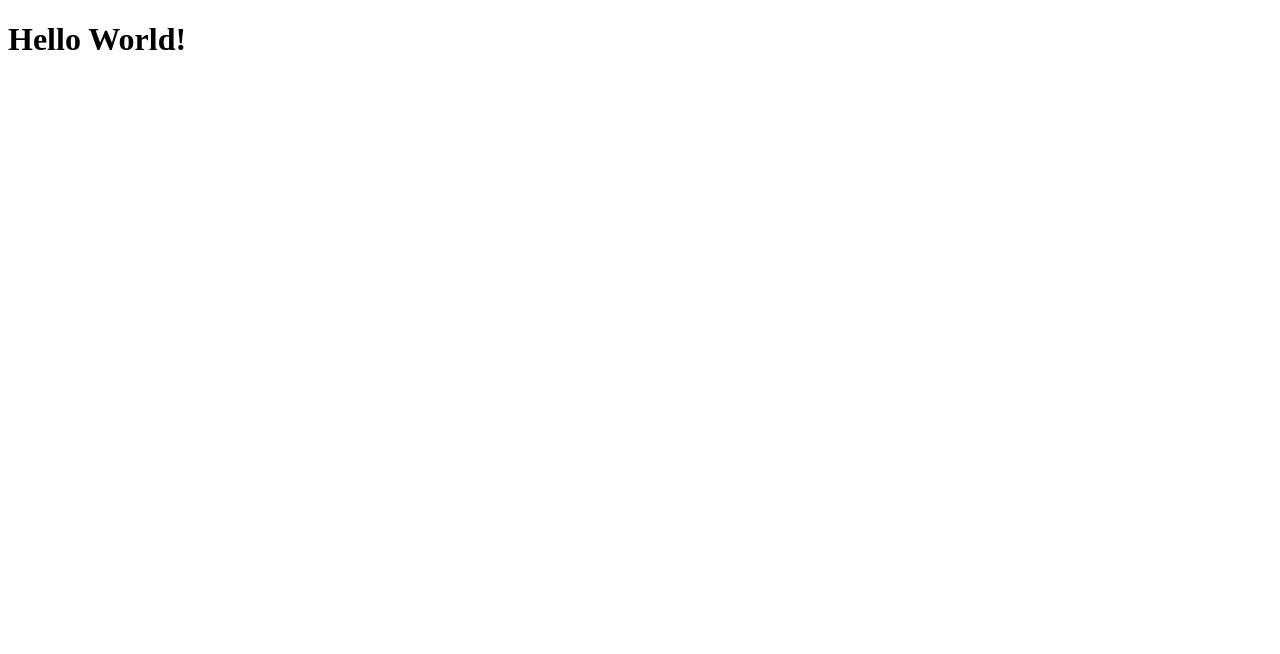
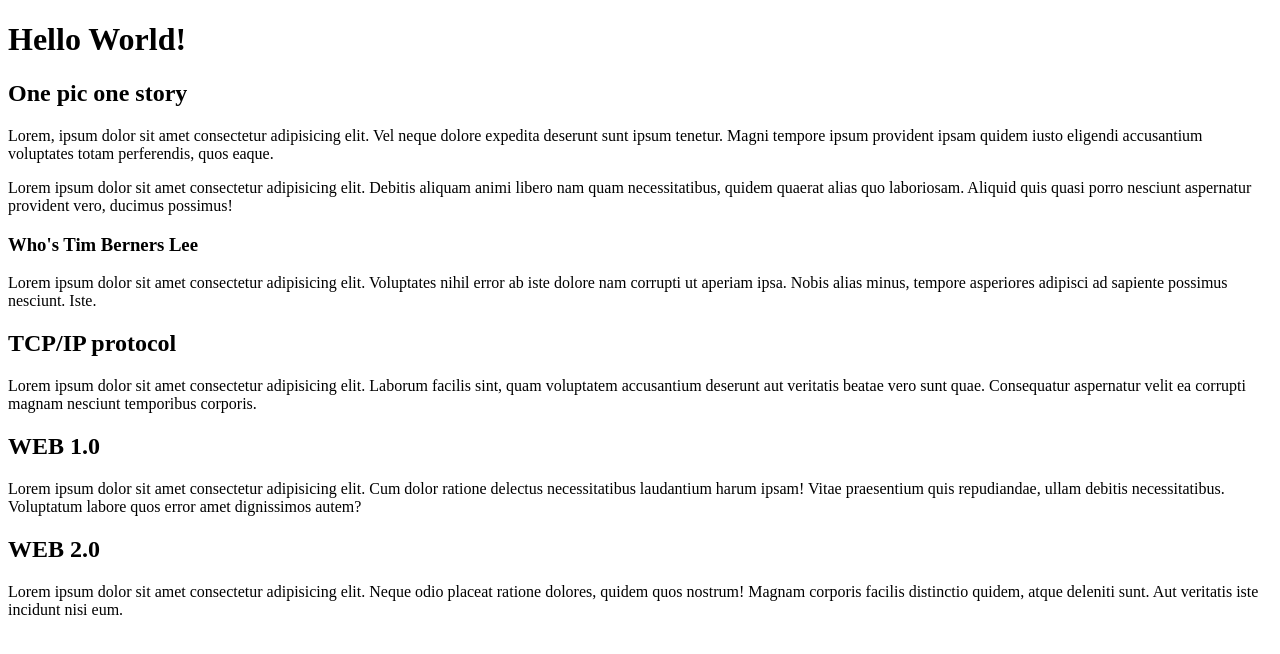
Before and after one commit to EmilDanielSamfirescu/htmlcss-hello, a plain HTML site: page index.html in a window 1280 px wide. Drawn offline with Linux system fonts and the light colour scheme.

```diff
--- a/index.html
+++ b/index.html
@@ -10,5 +10,22 @@
 
     <h1>Hello World!</h1>
 
+    <h2>One pic one story</h2>
+
+
+    <p>Lorem, ipsum dolor sit amet consectetur adipisicing elit. Vel neque dolore expedita deserunt sunt ipsum tenetur. Magni tempore ipsum provident ipsam quidem iusto eligendi accusantium voluptates totam perferendis, quos eaque.</p>
+    <p>Lorem ipsum dolor sit amet consectetur adipisicing elit. Debitis aliquam animi libero nam quam necessitatibus, quidem quaerat alias quo laboriosam. Aliquid quis quasi porro nesciunt aspernatur provident vero, ducimus possimus!</p>
+
+    <h3>Who's Tim Berners Lee</h3>
+    <p>Lorem ipsum dolor sit amet consectetur adipisicing elit. Voluptates nihil error ab iste dolore nam corrupti ut aperiam ipsa. Nobis alias minus, tempore asperiores adipisci ad sapiente possimus nesciunt. Iste.</p>
+
+    <h2>TCP/IP protocol</h2>
+    <p>Lorem ipsum dolor sit amet consectetur adipisicing elit. Laborum facilis sint, quam voluptatem accusantium deserunt aut veritatis beatae vero sunt quae. Consequatur aspernatur velit ea corrupti magnam nesciunt temporibus corporis.</p>
+
+    <h2>WEB 1.0</h2>
+    <p>Lorem ipsum dolor sit amet consectetur adipisicing elit. Cum dolor ratione delectus necessitatibus laudantium harum ipsam! Vitae praesentium quis repudiandae, ullam debitis necessitatibus. Voluptatum labore quos error amet dignissimos autem?</p>
+
+    <h2>WEB 2.0</h2>
+    <p>Lorem ipsum dolor sit amet consectetur adipisicing elit. Neque odio placeat ratione dolores, quidem quos nostrum! Magnam corporis facilis distinctio quidem, atque deleniti sunt. Aut veritatis iste incidunt nisi eum.</p>
 </body>
 </html>
```
